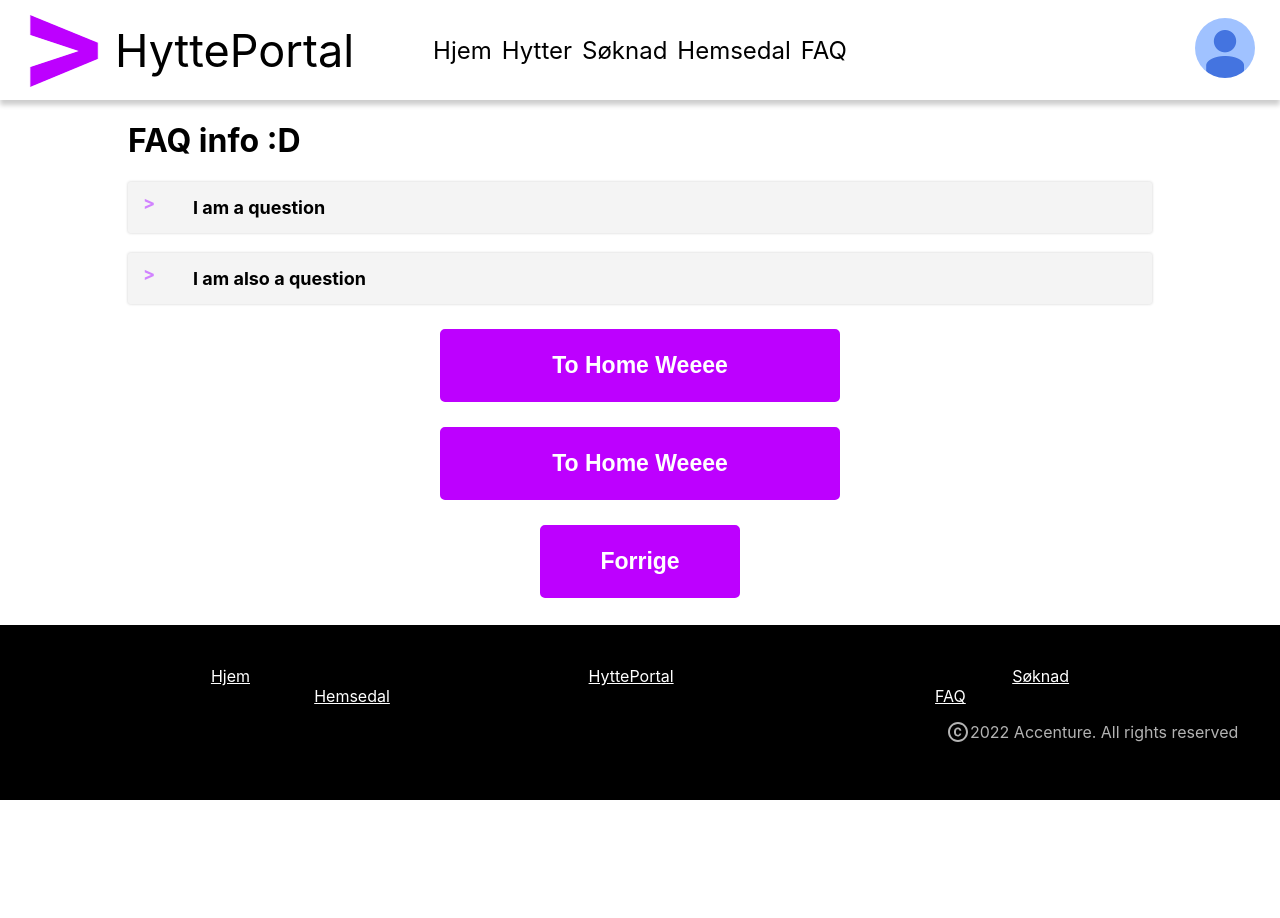
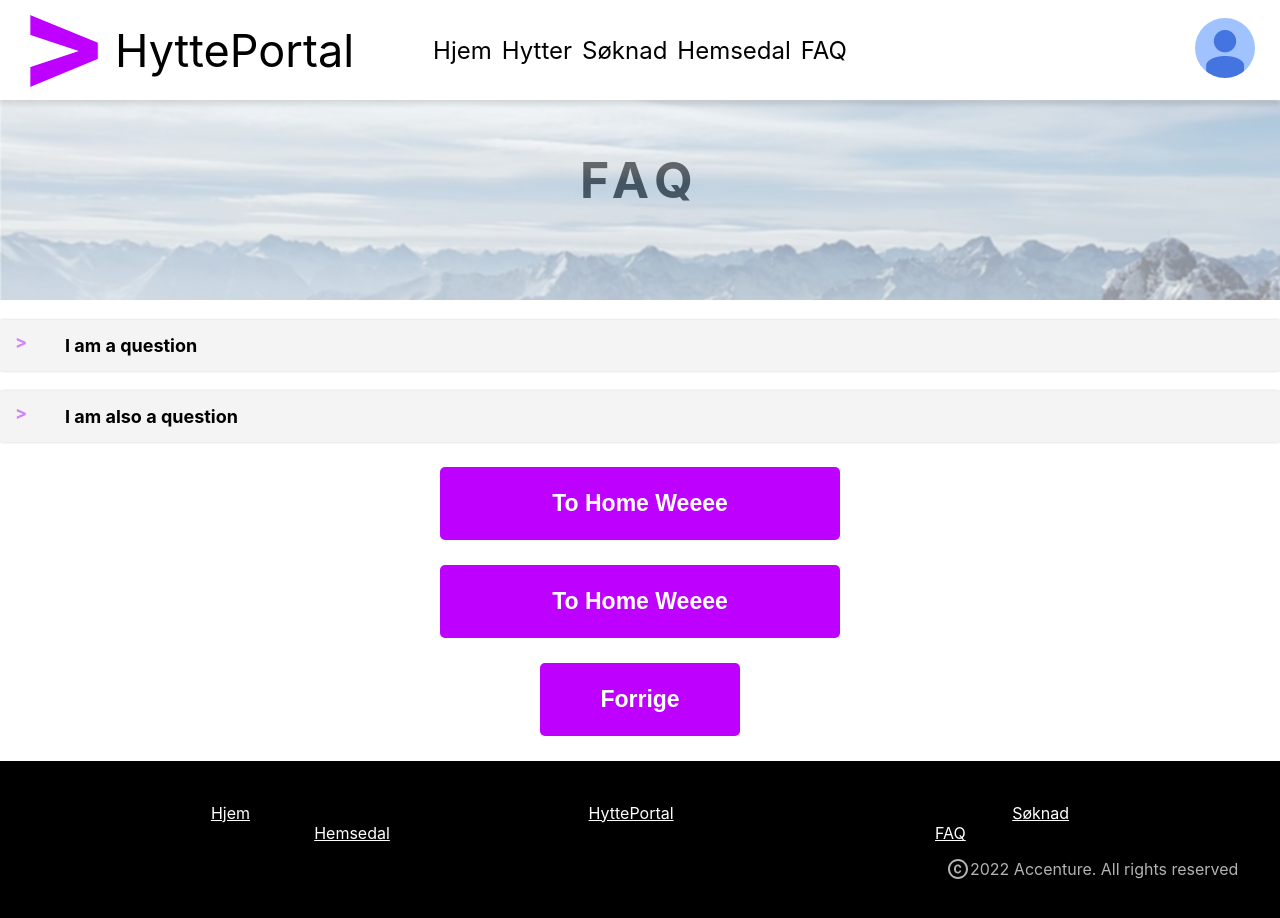
Before and after one commit to oyvind0402/AppForHyttegruppen, a React (Create React App) app in the folder frontend/: page /faq in a window 1280 px wide. Shown: the top 918 px of the page. Before the commit the page ends 800 px from the top, so only its background shows below. Built offline with nearby package versions, Linux system fonts and the light colour scheme.

Commit message:
HeroBanner component created and added on all pages

```diff
--- /dev/null
+++ b/frontend/src/components/01-Reusable/HeroBanner/HeroBanner.css
@@ -0,0 +1,29 @@
+.hero {
+  position: relative;
+  overflow: hidden;
+  width: 100%;
+  height: 200px;
+}
+
+.hero-container {
+  position: absolute;
+  width: 100%;
+}
+
+.hero-picture {
+  opacity: 0.5;
+  filter: blur(1px);
+  -webkit-filter: blur(1px);
+}
+
+.hero-text {
+  position: absolute;
+
+  width: 100%;
+  text-align: center;
+
+  text-transform: uppercase;
+  font-size: 50px;
+  font-weight: 750;
+  letter-spacing: 7px;
+}
--- /dev/null
+++ b/frontend/src/components/01-Reusable/HeroBanner/HeroBanner.js
@@ -0,0 +1,20 @@
+import './HeroBanner.css';
+
+const HeroBanner = (props) => {
+  return (
+    <>
+      <div className="hero">
+        <div className="hero-container">
+          <p className="hero-text">{props.name}</p>
+          <img
+            className="hero-picture"
+            src={`${process.env.PUBLIC_URL}/assets/pictures/herobanner.jpg`}
+            alt={props.name}
+          />
+        </div>
+      </div>
+    </>
+  );
+};
+
+export default HeroBanner;
--- a/frontend/src/components/Cabin/Cabin.js
+++ b/frontend/src/components/Cabin/Cabin.js
@@ -1,6 +1,6 @@
 import { useContext } from 'react';
-
 import LoginContext from '../../LoginContext/login-context';
+import HeroBanner from '../01-Reusable/HeroBanner/HeroBanner';
 
 const Cabin = () => {
   const loginContext = useContext(LoginContext);
@@ -9,6 +9,7 @@ const Cabin = () => {
 
   return (
     <>
+      <HeroBanner name="Hytte" />
       <h1>Cabin info :D</h1>
     </>
   );
--- a/frontend/src/components/Cabins/Cabins.css
+++ b/frontend/src/components/Cabins/Cabins.css
@@ -1,6 +1,21 @@
 .cabins-display {
+  width: 60%;
+  margin: 0 auto;
+
   display: grid;
   grid-template-columns: auto auto;
+}
+
+@media only screen and (max-width: 1600px) {
+  .cabins-display {
+    width: 80%;
+  }
+}
+
+@media only screen and (max-width: 1200px) {
+  .cabins-display {
+    width: 100%;
+  }
 }
 
 @media only screen and (max-width: 400px) {
--- a/frontend/src/components/Cabins/Cabins.js
+++ b/frontend/src/components/Cabins/Cabins.js
@@ -1,6 +1,7 @@
 import { useContext } from 'react';
 import LoginContext from '../../LoginContext/login-context';
 import CabinCardBig from '../01-Reusable/CabinCard/CabinCardBig';
+import HeroBanner from '../01-Reusable/HeroBanner/HeroBanner';
 import './Cabins.css';
 
 const Cabins = () => {
@@ -10,6 +11,7 @@ const Cabins = () => {
 
   return (
     <>
+      <HeroBanner name="Hytter" />
       <div className="cabins-display">
         <CabinCardBig />
         <CabinCardBig />
--- a/frontend/src/components/FAQ/FAQ.js
+++ b/frontend/src/components/FAQ/FAQ.js
@@ -6,6 +6,7 @@ import BigButton from '../01-Reusable/Buttons/BigButton';
 import BigButtonLink from '../01-Reusable/Buttons/BigButtonLink';
 import SmallButton from '../01-Reusable/Buttons/SmallButton';
 import FAQ_Question from '../01-Reusable/FAQ_Question/FAQ_Question';
+import HeroBanner from '../01-Reusable/HeroBanner/HeroBanner';
 
 const FAQ = () => {
   const loginContext = useContext(LoginContext);
@@ -40,7 +41,7 @@ const FAQ = () => {
 
   return (
     <>
-      <h1>FAQ info :D</h1>
+      <HeroBanner name="faq" />
       <div className="FAQs">
         {FAQElements.map((faq, index) => (
           <FAQ_Question
--- a/frontend/src/components/Home/Home.js
+++ b/frontend/src/components/Home/Home.js
@@ -1,8 +1,11 @@
+import HeroBanner from '../01-Reusable/HeroBanner/HeroBanner';
+
 const Home = () => {
   return (
-    <section>
+    <>
+      <HeroBanner name="" />
       <h1>Hyttekommitteens hyttelotteri!</h1>
-    </section>
+    </>
   );
 };
 
--- a/frontend/src/components/Layout/Layout.css
+++ b/frontend/src/components/Layout/Layout.css
@@ -5,20 +5,3 @@ body {
 html {
   height: 100%;
 }
-
-.container {
-  width: 60%;
-  margin: 0 auto;
-}
-
-@media only screen and (max-width: 1600px) {
-  .container {
-    width: 80%;
-  }
-}
-
-@media only screen and (max-width: 1200px) {
-  .container {
-    width: 100%;
-  }
-}
--- a/frontend/src/components/MinSide/MinSide.js
+++ b/frontend/src/components/MinSide/MinSide.js
@@ -1,6 +1,6 @@
 import { useContext } from 'react';
-
 import LoginContext from '../../LoginContext/login-context';
+import HeroBanner from '../01-Reusable/HeroBanner/HeroBanner';
 
 const MinSide = () => {
   const loginContext = useContext(LoginContext);
@@ -8,9 +8,10 @@ const MinSide = () => {
   const loggedIn = loginContext.loggedIn;
 
   return (
-    <section>
+    <>
+      <HeroBanner name="Mine turer" />
       <h1>MinSide info :D</h1>
-    </section>
+    </>
   );
 };
 
--- a/frontend/src/components/MinTur/MinTur.js
+++ b/frontend/src/components/MinTur/MinTur.js
@@ -1,6 +1,6 @@
 import { useContext } from 'react';
-
 import LoginContext from '../../LoginContext/login-context';
+import HeroBanner from '../01-Reusable/HeroBanner/HeroBanner';
 
 const MinTur = () => {
   const loginContext = useContext(LoginContext);
@@ -8,9 +8,10 @@ const MinTur = () => {
   const loggedIn = loginContext.loggedIn;
 
   return (
-    <section>
+    <>
+      <HeroBanner name="Min tur" />
       <h1>MinTur info :D</h1>
-    </section>
+    </>
   );
 };
 
```
Also changed, not shown: frontend/public/assets/pictures/herobanner.jpg (added), 1 other file (tests, documents, lock files or other folders).
